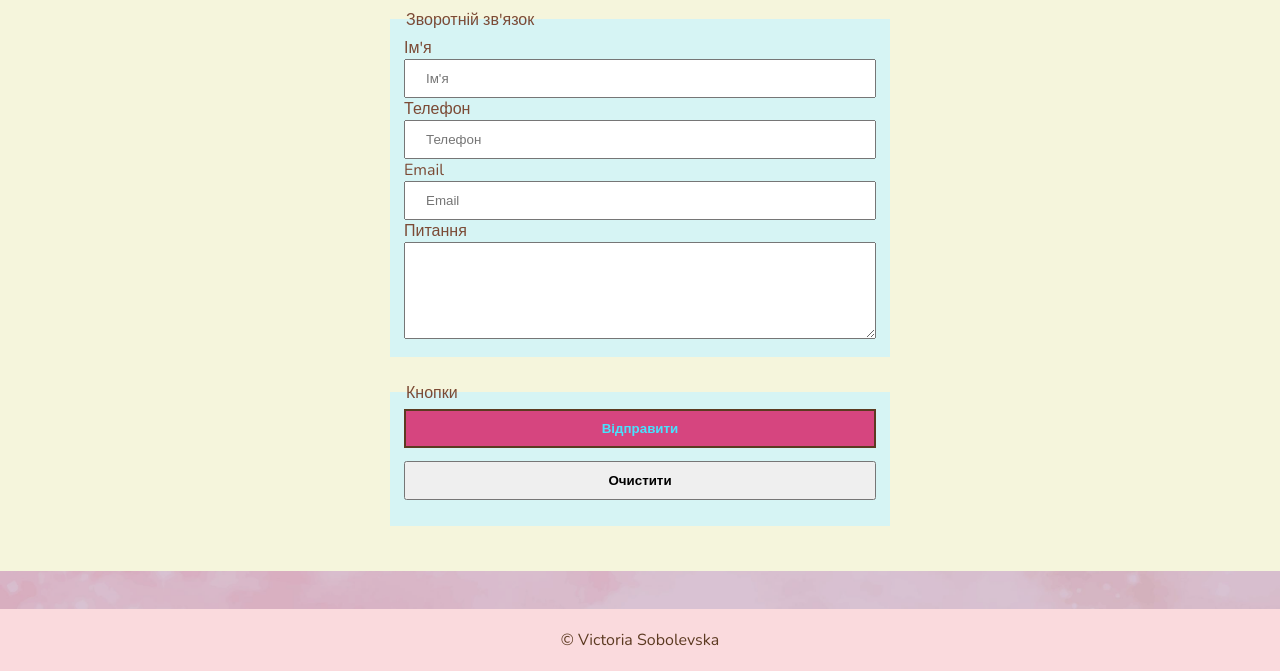
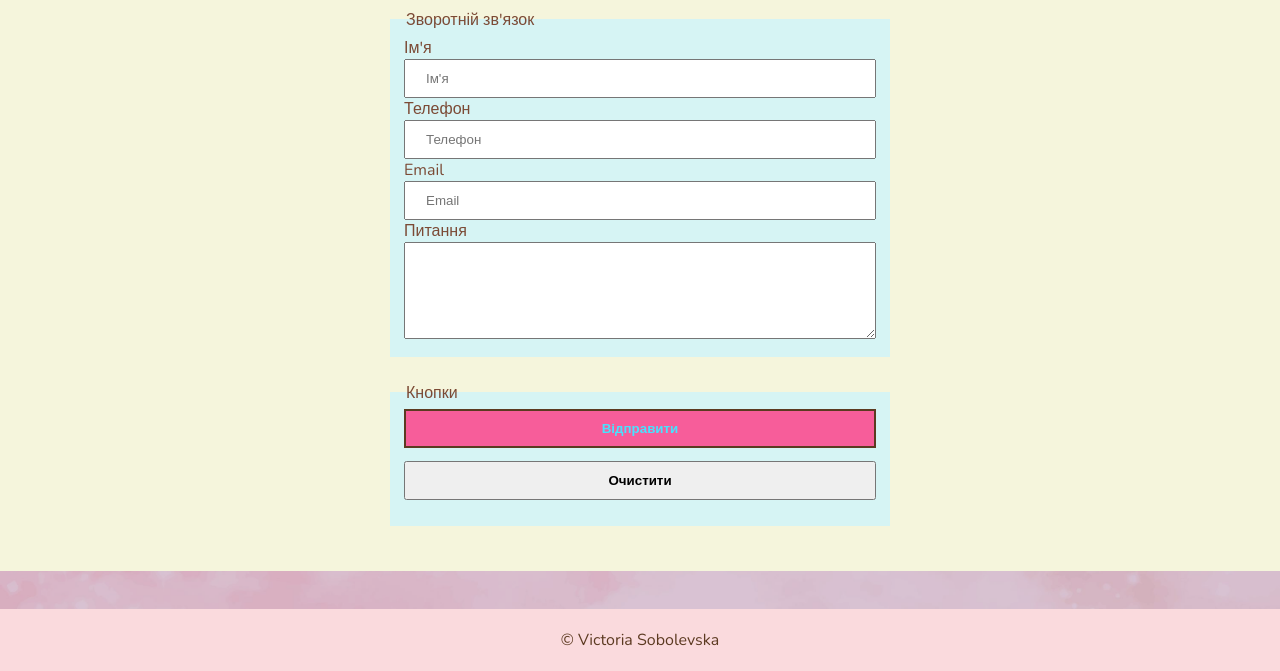
Before and after one commit to Viktoria057/HomeWork, a plain HTML site: page pages/contacts.html in a window 1280 px wide. In both pictures the pointer is over the button "Відправити". Shown: the part 960-1631 px from the top of the page. Drawn offline with nearby package versions, Linux system fonts and the light colour scheme.

Commit message:
Додання функції кнопки

```diff
--- a/css/style.css
+++ b/css/style.css
@@ -273,7 +273,7 @@ textarea {
 }
 
 .button:hover{
-    background-color: #D6457F;
+    background-color: #f75d9a;
     color: rgb(71, 227, 255);
     border: 2px solid #5C3A21 ;
 }
```
